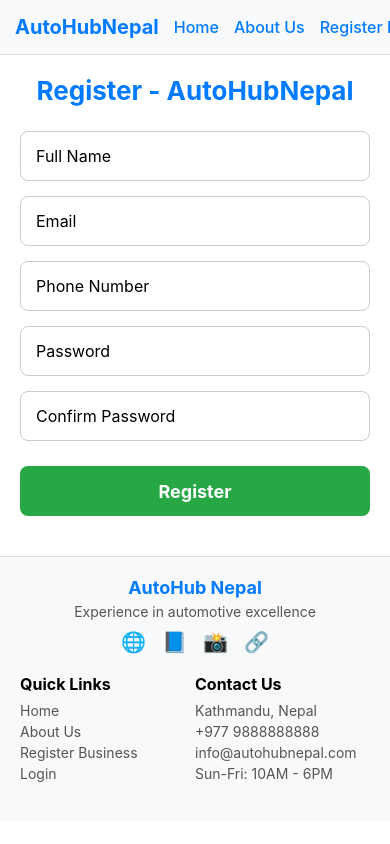
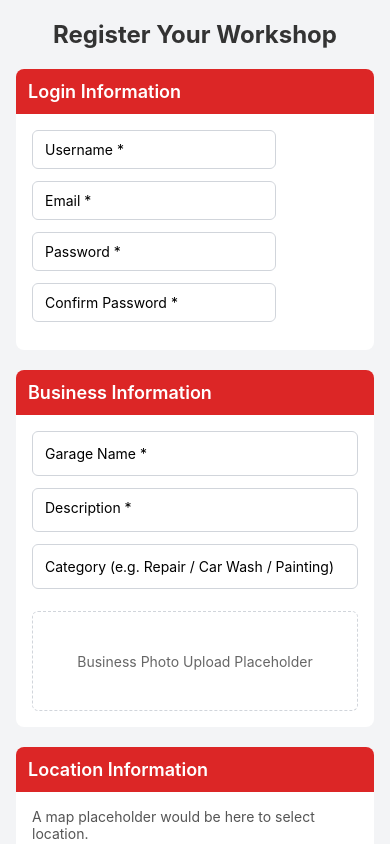
Before and after one commit to SalinaThing/autoHubNepal, a React Native app: screen /RegisterBusiness in a window 390 px wide. Built offline with nearby package versions, Linux system fonts and the light colour scheme.

Commit message:
Update RegisterScreen.tsx

```diff
--- a/src/screens/RegisterScreen.tsx
+++ b/src/screens/RegisterScreen.tsx
@@ -1,275 +1,293 @@
-import React, { useState } from "react";
+import React, { useState } from 'react';
 import {
   View,
   Text,
   TextInput,
   TouchableOpacity,
+  ScrollView,
+  Alert,
   StyleSheet,
-  Alert,
-  ScrollView,
-} from "react-native";
+} from 'react-native';
+import Footer from '../components/Footer';
 
-const RegisterScreen = ({ navigation }) => {
-  const [name, setName] = useState("");
-  const [email, setEmail] = useState("");
-  const [phone, setPhone] = useState("");
-  const [password, setPassword] = useState("");
-  const [confirmPassword, setConfirmPassword] = useState("");
+type FormSectionProps = {
+  title: string;
+  children: React.ReactNode;
+};
 
-  const handleRegister = () => {
-    if (!name || !email || !phone || !password || !confirmPassword) {
-      Alert.alert("Error", "Please fill all fields.");
-      return;
-    }
-
-    const emailRegex = /^[^\s@]+@[^\s@]+\.[^\s@]+$/;
-    if (!emailRegex.test(email)) {
-      Alert.alert("Error", "Enter a valid email address.");
-      return;
-    }
-
-    const phoneRegex = /^[0-9]{10}$/;
-    if (!phoneRegex.test(phone)) {
-      Alert.alert("Error", "Enter a valid 10-digit phone number.");
-      return;
-    }
-
-    if (password.trim() !== confirmPassword.trim()) {
-      Alert.alert("Error", "Passwords do not match.");
-      return;
-    }
-
-    Alert.alert(
-      "Success",
-      `Welcome ${name}! Your account has been created for AutoHubNepal.`
+const FormSection: React.FC<FormSectionProps> = ({ title, children }) => (
+  <View style={styles.sectionContainer}>
+    <View style={styles.sectionHeader}>
+      <Text style={styles.sectionTitle}>{title}</Text>
+    </View>
+    <View style={styles.sectionBody}>{children}</View>
+  </View>
 );
 
-    // Reset form fields
-    setName("");
-    setEmail("");
-    setPhone("");
-    setPassword("");
-    setConfirmPassword("");
+const RegisterBusinessPage: React.FC = () => {
+  const [formState, setFormState] = useState({
+    username: '',
+    email: '',
+    password: '',
+    confirmPassword: '',
+    garageName: '',
+    description: '',
+    category: '',
+    phone: '',
+    whatsapp: '',
+    emailAddress: '',
+    website: '',
+  });
 
-    // Navigate to Home after successful registration
-    navigation.navigate("Home");
+  const handleChange = (name: string, value: string) => {
+    setFormState(prev => ({ ...prev, [name]: value }));
+  };
+
+  const handleSubmit = async () => {
+    try {
+      const response = await fetch(
+        'http://10.0.2.2:5000/api/register-business',
+        {
+          method: 'POST',
+          headers: { 'Content-Type': 'application/json' },
+          body: JSON.stringify(formState),
+        }
+      );
+
+      const data = await response.json();
+
+      if (data.success) {
+        Alert.alert('✅ Success', data.message);
+        setFormState({
+          username: '',
+          email: '',
+          password: '',
+          confirmPassword: '',
+          garageName: '',
+          description: '',
+          category: '',
+          phone: '',
+          whatsapp: '',
+          emailAddress: '',
+          website: '',
+        });
+      } else {
+        Alert.alert('❌ Error', data.message || 'Something went wrong');
+      }
+    } catch (error: any) {
+      console.error(error);
+      Alert.alert('❌ Network Error', error.message || 'Server not reachable');
+    }
   };
 
   return (
-    <ScrollView style={styles.container}>
-      {/* Navbar */}
-      <View style={styles.navbar}>
-        <Text style={styles.logo}>AutoHubNepal</Text>
-        <View style={styles.navLinks}>
-          <TouchableOpacity onPress={() => navigation.navigate("Home")}>
-            <Text style={styles.link}>Home</Text>
-          </TouchableOpacity>
-          <TouchableOpacity onPress={() => navigation.navigate("About")}>
-            <Text style={styles.link}>About Us</Text>
-          </TouchableOpacity>
-          <TouchableOpacity onPress={() => navigation.navigate("Register")}>
-            <Text style={styles.link}>Register Business</Text>
-          </TouchableOpacity>
-          <TouchableOpacity onPress={() => navigation.navigate("Login")}>
-            <Text style={styles.link}>Login</Text>
-          </TouchableOpacity>
-        </View>
-      </View>
+    <ScrollView
+      style={styles.container}
+      contentContainerStyle={{ paddingBottom: 40 }}
+    >
+      <Text style={styles.mainTitle}>Register Your Workshop</Text>
 
-      {/* Register Form */}
-      <View style={styles.formWrapper}>
-        <Text style={styles.title}>Register - AutoHubNepal</Text>
-
+      {/* Login Information */}
+      <FormSection title="Login Information">
+        <View style={styles.twoCol}>
           <TextInput
             style={styles.input}
-          placeholder="Full Name"
-          value={name}
-          onChangeText={setName}
+            placeholder="Username *"
+            value={formState.username}
+            onChangeText={text => handleChange('username', text)}
           />
-
           <TextInput
             style={styles.input}
-          placeholder="Email"
-          value={email}
-          onChangeText={setEmail}
+            placeholder="Email *"
             keyboardType="email-address"
-          autoCapitalize="none"
+            value={formState.email}
+            onChangeText={text => handleChange('email', text)}
           />
-
           <TextInput
             style={styles.input}
-          placeholder="Phone Number"
-          value={phone}
-          onChangeText={setPhone}
-          keyboardType="phone-pad"
+            placeholder="Password *"
+            secureTextEntry
+            value={formState.password}
+            onChangeText={text => handleChange('password', text)}
           />
-
           <TextInput
             style={styles.input}
-          placeholder="Password"
-          value={password}
-          onChangeText={setPassword}
+            placeholder="Confirm Password *"
             secureTextEntry
+            value={formState.confirmPassword}
+            onChangeText={text => handleChange('confirmPassword', text)}
           />
+        </View>
+      </FormSection>
 
+      {/* Business Information */}
+      <FormSection title="Business Information">
         <TextInput
           style={styles.input}
-          placeholder="Confirm Password"
-          value={confirmPassword}
-          onChangeText={setConfirmPassword}
-          secureTextEntry
+          placeholder="Garage Name *"
+          value={formState.garageName}
+          onChangeText={text => handleChange('garageName', text)}
         />
+        <TextInput
+          style={[styles.input, { height: 100 }]}
+          multiline
+          placeholder="Description *"
+          value={formState.description}
+          onChangeText={text => handleChange('description', text)}
+        />
+        <TextInput
+          style={styles.input}
+          placeholder="Category (e.g. Repair / Car Wash / Painting)"
+          value={formState.category}
+          onChangeText={text => handleChange('category', text)}
+        />
+        <View style={styles.uploadBox}>
+          <Text style={{ color: '#666' }}>Business Photo Upload Placeholder</Text>
+        </View>
+      </FormSection>
 
-        <TouchableOpacity style={styles.button} onPress={handleRegister}>
-          <Text style={styles.buttonText}>Register</Text>
+      {/* Location Information */}
+      <FormSection title="Location Information">
+        <Text style={{ marginBottom: 10, color: '#555' }}>
+          A map placeholder would be here to select location.
+        </Text>
+        <View style={styles.mapPlaceholder}>
+          <Text style={{ color: '#999' }}>Map Placeholder</Text>
+        </View>
+        <TouchableOpacity style={styles.locationButton}>
+          <Text style={styles.locationButtonText}>📍 Use Current Location</Text>
         </TouchableOpacity>
+      </FormSection>
+
+      {/* Contact Information */}
+      <FormSection title="Contact Information">
+        <View style={styles.twoCol}>
+          <TextInput
+            style={styles.input}
+            placeholder="Phone Number *"
+            keyboardType="phone-pad"
+            value={formState.phone}
+            onChangeText={text => handleChange('phone', text)}
+          />
+          <TextInput
+            style={styles.input}
+            placeholder="WhatsApp Number"
+            keyboardType="phone-pad"
+            value={formState.whatsapp}
+            onChangeText={text => handleChange('whatsapp', text)}
+          />
+          <TextInput
+            style={styles.input}
+            placeholder="Email Address"
+            keyboardType="email-address"
+            value={formState.emailAddress}
+            onChangeText={text => handleChange('emailAddress', text)}
+          />
+          <TextInput
+            style={styles.input}
+            placeholder="Website URL"
+            value={formState.website}
+            onChangeText={text => handleChange('website', text)}
+          />
         </View>
+      </FormSection>
 
-      {/* Footer */}
-      <View style={styles.footer}>
-        <Text style={styles.footerTitle}>AutoHub Nepal</Text>
-        <Text style={styles.footerSubtitle}>
-          Experience in automotive excellence
-        </Text>
-
-        <View style={styles.socialRow}>
-          <Text style={styles.socialIcon}>🌐</Text>
-          <Text style={styles.socialIcon}>📘</Text>
-          <Text style={styles.socialIcon}>📸</Text>
-          <Text style={styles.socialIcon}>🔗</Text>
-        </View>
-
-        <View style={styles.footerRow}>
-          <View style={styles.footerCol}>
-            <Text style={styles.footerHeader}>Quick Links</Text>
-            <TouchableOpacity onPress={() => navigation.navigate("Home")}>
-              <Text style={styles.footerText}>Home</Text>
+      <TouchableOpacity style={styles.submitButton} onPress={handleSubmit}>
+        <Text style={styles.submitText}>Register Now</Text>
       </TouchableOpacity>
-            <TouchableOpacity onPress={() => navigation.navigate("About")}>
-              <Text style={styles.footerText}>About Us</Text>
-            </TouchableOpacity>
-            <TouchableOpacity onPress={() => navigation.navigate("Register")}>
-              <Text style={styles.footerText}>Register Business</Text>
-            </TouchableOpacity>
-            <TouchableOpacity onPress={() => navigation.navigate("Login")}>
-              <Text style={styles.footerText}>Login</Text>
-            </TouchableOpacity>
-          </View>
-
-          <View style={styles.footerCol}>
-            <Text style={styles.footerHeader}>Contact Us</Text>
-            <Text style={styles.footerText}>Kathmandu, Nepal</Text>
-            <Text style={styles.footerText}>+977 9888888888</Text>
-            <Text style={styles.footerText}>info@autohubnepal.com</Text>
-            <Text style={styles.footerText}>Sun-Fri: 10AM - 6PM</Text>
-          </View>
-        </View>
-      </View>
     </ScrollView>
   );
 };
 
-export default RegisterScreen;
+export default RegisterBusinessPage;
 
 const styles = StyleSheet.create({
   container: {
     flex: 1,
-    backgroundColor: "#fff",
+    backgroundColor: '#f3f4f6',
+    paddingHorizontal: 16,
+    paddingTop: 20,
   },
-  navbar: {
-    flexDirection: "row",
-    justifyContent: "space-between",
-    alignItems: "center",
-    padding: 15,
-    backgroundColor: "#f8f9fa",
-    borderBottomWidth: 1,
-    borderBottomColor: "#ddd",
+  mainTitle: {
+    fontSize: 24,
+    fontWeight: '700',
+    color: '#333',
+    textAlign: 'center',
+    marginBottom: 20,
   },
-  logo: {
-    fontSize: 20,
-    fontWeight: "bold",
-    color: "#007bff",
+  sectionContainer: {
+    marginBottom: 20,
+    borderRadius: 8,
+    overflow: 'hidden',
+    backgroundColor: '#fff',
+    elevation: 2,
   },
-  navLinks: {
-    flexDirection: "row",
+  sectionHeader: {
+    backgroundColor: '#dc2626',
+    padding: 12,
   },
-  link: {
-    marginLeft: 15,
-    fontSize: 16,
-    color: "#007bff",
-    fontWeight: "500",
+  sectionTitle: {
+    fontSize: 18,
+    color: '#fff',
+    fontWeight: '600',
   },
-  formWrapper: {
-    padding: 20,
-    alignItems: "center",
+  sectionBody: {
+    padding: 16,
   },
-  title: {
-    fontSize: 26,
-    marginBottom: 25,
-    fontWeight: "bold",
-    textAlign: "center",
-    color: "#007bff",
+  twoCol: {
+    flexDirection: 'row',
+    flexWrap: 'wrap',
+    justifyContent: 'space-between',
   },
   input: {
-    width: "100%",
-    height: 50,
+    backgroundColor: '#fff',
+    borderColor: '#d1d5db',
     borderWidth: 1,
-    borderColor: "#ccc",
+    borderRadius: 6,
+    paddingHorizontal: 12,
+    paddingVertical: 10,
+    marginBottom: 12,
+    flexBasis: '48%',
+  },
+  uploadBox: {
+    height: 100,
+    borderWidth: 1,
+    borderColor: '#d1d5db',
+    borderStyle: 'dashed',
+    borderRadius: 6,
+    justifyContent: 'center',
+    alignItems: 'center',
+    marginTop: 10,
+  },
+  mapPlaceholder: {
+    height: 180,
+    backgroundColor: '#e5e7eb',
+    justifyContent: 'center',
+    alignItems: 'center',
     borderRadius: 8,
-    paddingHorizontal: 15,
-    marginBottom: 15,
+    marginBottom: 12,
+  },
+  locationButton: {
+    backgroundColor: '#3b82f6',
+    paddingVertical: 12,
+    borderRadius: 6,
+    alignItems: 'center',
+  },
+  locationButtonText: {
+    color: '#fff',
+    fontWeight: '600',
+  },
+  submitButton: {
+    backgroundColor: '#16a34a',
+    paddingVertical: 16,
+    borderRadius: 8,
+    marginHorizontal: 20,
+    marginTop: 10,
+  },
+  submitText: {
+    color: '#fff',
+    textAlign: 'center',
+    fontWeight: '700',
     fontSize: 16,
   },
-  button: {
-    width: "100%",
-    height: 50,
-    backgroundColor: "#28a745",
-    justifyContent: "center",
-    alignItems: "center",
-    borderRadius: 8,
-    marginTop: 10,
-  },
-  buttonText: {
-    color: "#fff",
-    fontSize: 18,
-    fontWeight: "bold",
-  },
-  footer: {
-    padding: 20,
-    borderTopWidth: 1,
-    borderColor: "#ddd",
-    backgroundColor: "#f8f9fa",
-    marginTop: 20,
-  },
-  footerTitle: {
-    fontWeight: "bold",
-    fontSize: 18,
-    textAlign: "center",
-    marginBottom: 5,
-    color: "#007bff",
-  },
-  footerSubtitle: {
-    textAlign: "center",
-    color: "#555",
-    marginBottom: 10,
-    fontSize: 14,
-  },
-  socialRow: {
-    flexDirection: "row",
-    justifyContent: "center",
-    marginBottom: 10,
-  },
-  socialIcon: {
-    fontSize: 20,
-    marginHorizontal: 8,
-  },
-  footerRow: {
-    flexDirection: "row",
-    justifyContent: "space-between",
-    flexWrap: "wrap",
-    marginTop: 10,
-  },
-  footerCol: { flex: 1, minWidth: "45%", marginBottom: 15 },
-  footerHeader: { fontWeight: "bold", marginBottom: 8, fontSize: 16 },
-  footerText: { fontSize: 14, color: "#555", marginBottom: 4 },
 });
```
Lines whose indentation alone changed are shown as unchanged.
